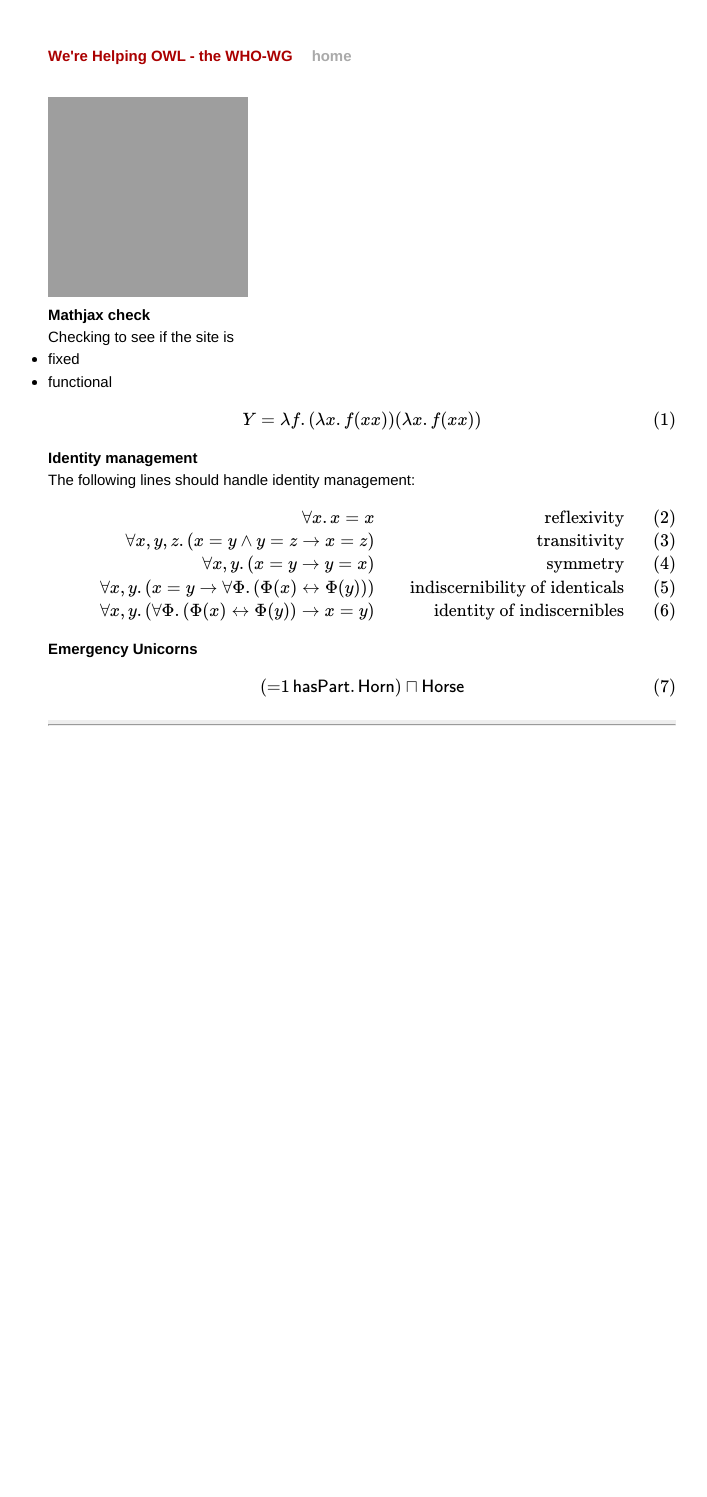
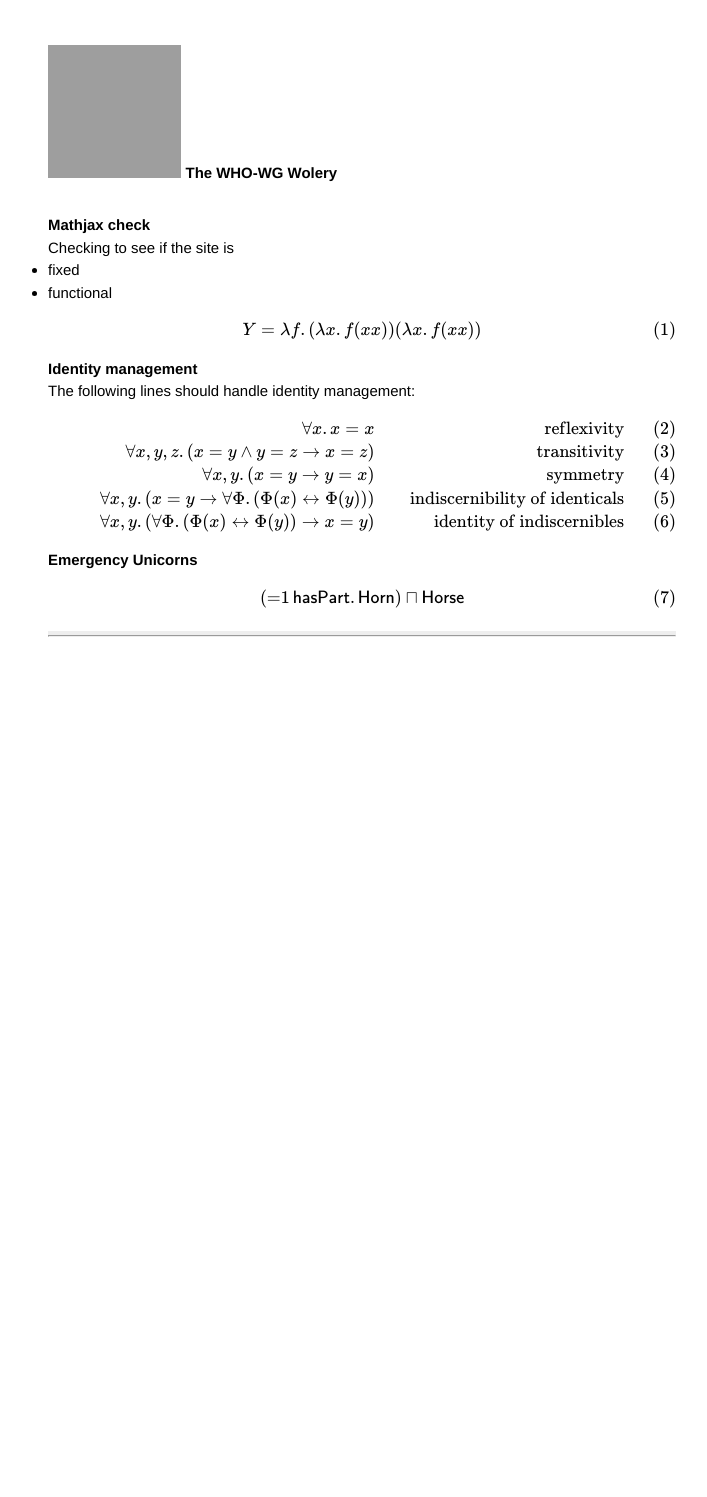
Before and after one commit to WHO-WG/WHO-WG.github.io, a Jekyll site: the page built from index.html, in a window 1280 px wide. Shown: the whole page, without its empty margins (278-985 px from the left). Built offline with Jekyll 4.4.1, drawn with Linux system fonts in a browser that asks for light colours; Markdown is read by kramdown in place of the engine named in the settings; formulas are drawn with MathJax 3; after the commit the page ends 1408 px from its top, so only the background shows below that; grey boxes are pictures that could not be loaded.

Commit message:
header change

```diff
--- a/_layouts/default.html
+++ b/_layouts/default.html
@@ -21,8 +21,9 @@
 
         <div class="site">
           <div class="header">
-            <h1 class="title"><a href="/">{{ site.name }}</a></h1>
-            <a class="extra" href="/">home</a>
+	    <h1 class="title"><img
+          src="{{site.github.owner_gravatar_url}}"style="width: 100pt;
+          height=100pt;"/> The WHO-WG Wolery</h1>
           </div>
 
           {{ content }}
--- a/index.html
+++ b/index.html
@@ -2,7 +2,6 @@
 layout: default
 title: WHO-WG - Unofficial home for OWL and RDF specification correction and enhancement
 ---
-<img src="{{site.github.owner_gravatar_url}}"/>
 <div><h2>Mathjax check</h2>
 Checking to see if the site is
 <ul>
```
